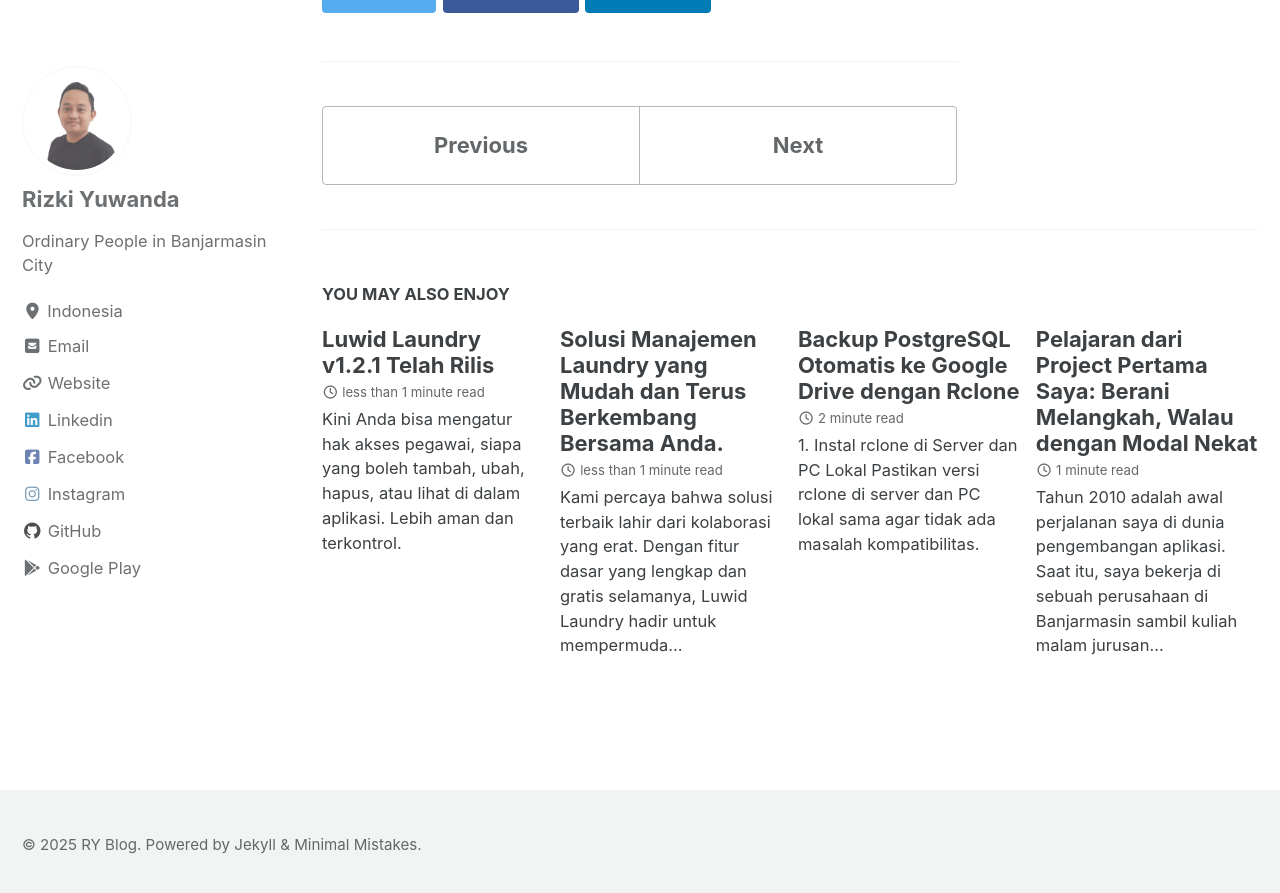
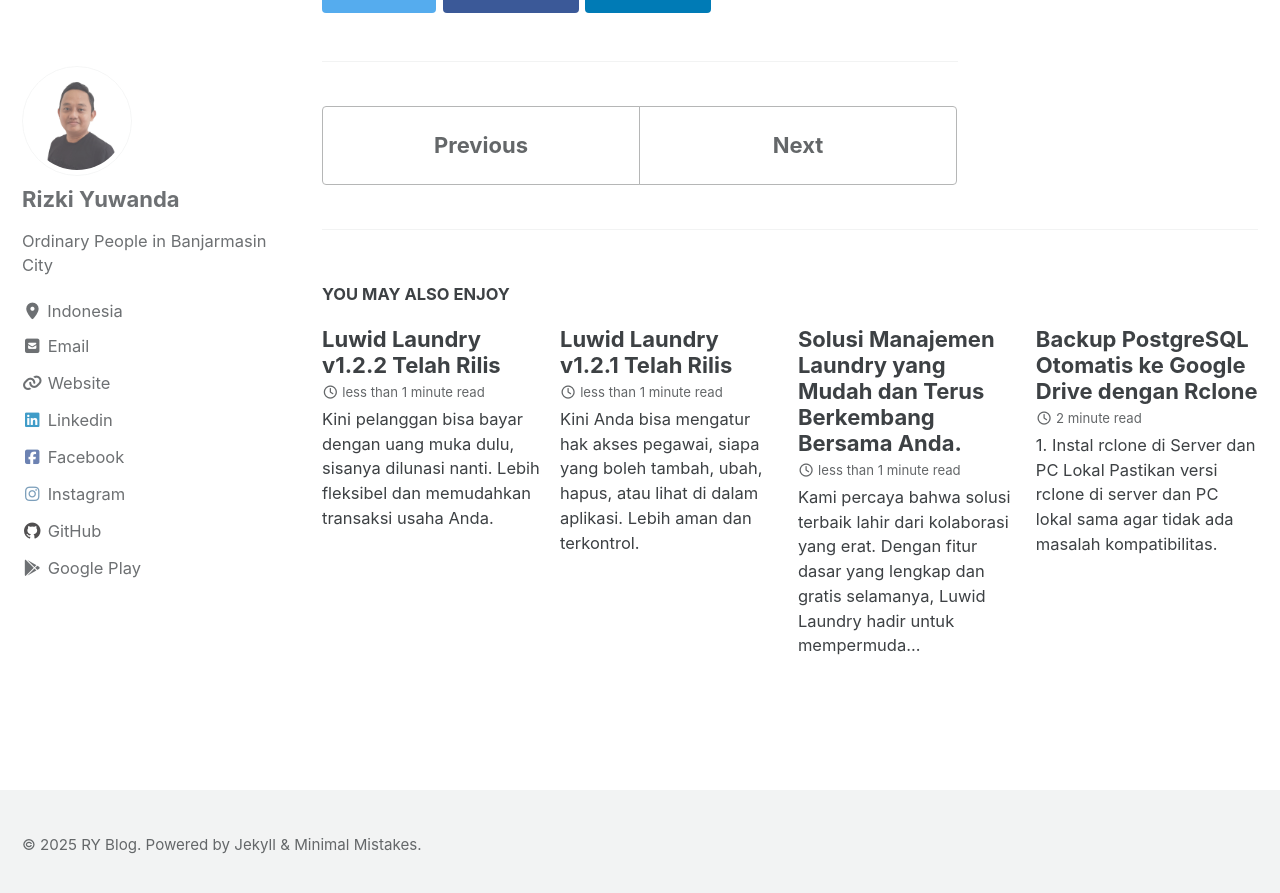
Before and after one commit to rizki-y/rizki-y.github.io, a Jekyll site: the page built from _posts/2025-05-15-luwid-laundry-unduhan.md, in a window 1280 px wide and 900 px high, scrolled down 1421 px. Shown: the top 893 px of the window. Built offline with Jekyll 4.4.1, drawn with Linux system fonts in a browser that asks for light colours; cached includes are drawn as plain includes; some of the changed text lies outside the part shown.

Commit message:
add post

```diff
--- /dev/null
+++ b/_posts/2025-08-31-luwid-laundry-v122.md
@@ -0,0 +1,23 @@
+---
+title: "Luwid Laundry v1.2.2 Telah Rilis"
+categories:
+  - Luwid Laundry
+tags:
+  - aplikasi manajemen laundry
+  - solusi manajemen laundry
+---
+
+Kini pelanggan bisa bayar dengan uang muka dulu, sisanya dilunasi nanti. Lebih fleksibel dan memudahkan transaksi usaha Anda.
+
+- Cocok untuk usaha laundry yang mulai berkembang
+- Full fitur dan gratis selamanya untuk pengguna awal*
+
+➡️ Cobalah sekarang dan jadilah bagian dari perjalanan ini:
+
+🌐 [Kunjungi Website](https://laundry.luwid.biz.id){:target="_blank"}
+📱 [Unduh dari Google Play](https://s.id/luwidlaundry){:target="_blank"}
+
+
+<figure>
+	<img src="https://rizki-y.github.io/assets/images/2025-08-31-luwid-laundry-v122/ll122.jpg">
+</figure>
```
Also changed, not shown: _posts/2025-05-15-luwid-laundry-unduhan.md (+1 -1 lines), assets/images/2025-08-31-luwid-laundry-v122/ll122.jpg (added).
